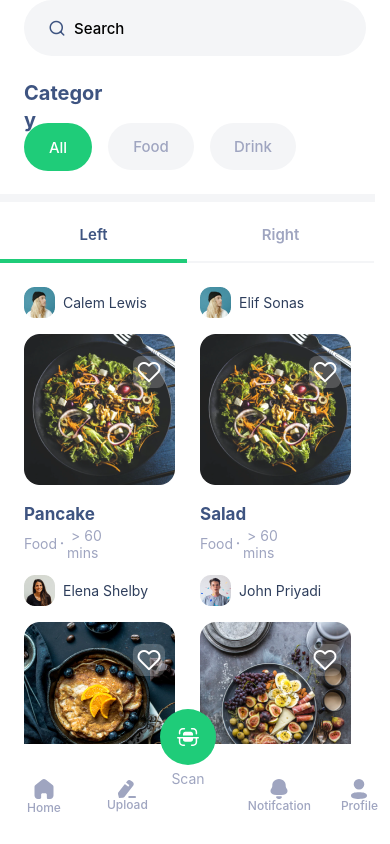
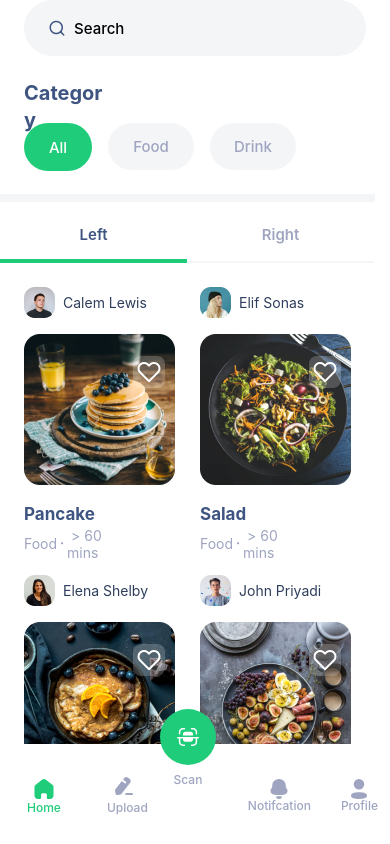
Before and after one commit to olatunjiemanuel/Food-App-CodingChallenge, a React Native app: screen / in a window 390 px wide. Built offline with nearby package versions, Linux system fonts and the light colour scheme.

Commit message:
Done with Food-App-Challenge

```diff
--- a/App.js
+++ b/App.js
@@ -148,8 +148,8 @@ export default function App() {
         >
           <View>
             <ChefCardTemplate
-              profilePic={require("./assets/Images/ElifSonas.png")}
-              mealImage={require("./assets/Images/Salad.png")}
+              profilePic={require("./assets/Images/CalemLewis.png")}
+              mealImage={require("./assets/Images/Pancake.png")}
               mealName="Pancake"
               ChefName="Calem Lewis"
             />
--- a/assets/SVG icons/UploadIcon.js
+++ b/assets/SVG icons/UploadIcon.js
@@ -3,8 +3,8 @@ import Svg, { Path } from "react-native-svg";
 
 const SvgComponent = (props) => (
   <Svg
-    width={18}
-    height={18}
+    width={24}
+    height={24}
     fill="none"
     xmlns="http://www.w3.org/2000/svg"
     {...props}
--- a/components/BottomNavigator.js
+++ b/components/BottomNavigator.js
@@ -1,5 +1,5 @@
-import React from "react";
-import { StyleSheet, Text, View } from "react-native";
+import React, { useState } from "react";
+import { StyleSheet, Text, Pressable, View } from "react-native";
 
 import HomeIcon from "../assets/SVG icons/HomeIcon";
 import UploadIcon from "../assets/SVG icons/UploadIcon";
@@ -8,16 +8,51 @@ import NotificationIcon from "../assets/SVG icons/NotificationIcon";
 import ProfileIcon from "../assets/SVG icons/ProfileIcon";
 
 const BottomNavigator = () => {
+  const [homebuttonpress, sethomebuttonpress] = useState(true);
+  const [uploadbuttonpress, setuploadbuttonpress] = useState(false);
+  const [notificationbuttonpress, setnotificationbuttonpress] = useState(false);
+  const [profilebuttonpress, setprofilebuttonpress] = useState(false);
+
   return (
     <View style={styles.container}>
-      <View style={{ alignItems: "center", marginLeft: 27 }}>
-        <HomeIcon color="#9FA5C0" />
-        <Text style={styles.text}>Home</Text>
-      </View>
-      <View style={{ alignItems: "center", marginLeft: 46 }}>
-        <UploadIcon color="#9FA5C0" />
-        <Text style={styles.text}>Upload</Text>
-      </View>
+      <Pressable
+        onPress={() => {
+          sethomebuttonpress(true);
+          setuploadbuttonpress(false);
+          setnotificationbuttonpress(false);
+          setprofilebuttonpress(false);
+        }}
+        style={{ alignItems: "center", marginLeft: 27 }}
+      >
+        <HomeIcon color={homebuttonpress ? "#1FCC79" : "#9FA5C0"} />
+        <Text
+          style={[
+            styles.text,
+            { color: homebuttonpress ? "#1FCC79" : "#9FA5C0" },
+          ]}
+        >
+          Home
+        </Text>
+      </Pressable>
+      <Pressable
+        onPress={() => {
+          setuploadbuttonpress(true);
+          sethomebuttonpress(false);
+          setnotificationbuttonpress(false);
+          setprofilebuttonpress(false);
+        }}
+        style={{ alignItems: "center", marginLeft: 46 }}
+      >
+        <UploadIcon color={uploadbuttonpress ? "#1FCC79" : "#9FA5C0"} />
+        <Text
+          style={[
+            styles.text,
+            { color: uploadbuttonpress ? "#1FCC79" : "#9FA5C0" },
+          ]}
+        >
+          Upload
+        </Text>
+      </Pressable>
       <View
         style={{
           position: "absolute",
@@ -40,20 +75,50 @@ const BottomNavigator = () => {
         >
           <ScanIcon color="#fff" />
         </View>
-        <View>
-          <Text style={{ color: "#9FA5C0", marginTop: 5, textAlign: "center" }}>
-            Scan
-          </Text>
+        <View style={{ marginTop: 8 }}>
+          <Text style={styles.text}>Scan</Text>
         </View>
       </View>
-      <View style={{ alignItems: "center", marginLeft: 100 }}>
-        <NotificationIcon color="#9FA5C0" />
-        <Text style={styles.text}>Notifcation</Text>
-      </View>
-      <View style={{ alignItems: "center", marginLeft: 30 }}>
-        <ProfileIcon color="#9FA5C0" />
-        <Text style={styles.text}>Profile</Text>
-      </View>
+      <Pressable
+        onPress={() => {
+          setnotificationbuttonpress(true);
+          setuploadbuttonpress(false);
+          sethomebuttonpress(false);
+          setprofilebuttonpress(false);
+        }}
+        style={{ alignItems: "center", marginLeft: 100 }}
+      >
+        <NotificationIcon
+          color={notificationbuttonpress ? "#1FCC79" : "#9FA5C0"}
+        />
+        <Text
+          style={[
+            styles.text,
+            { color: notificationbuttonpress ? "#1FCC79" : "#9FA5C0" },
+          ]}
+        >
+          Notifcation
+        </Text>
+      </Pressable>
+      <Pressable
+        onPress={() => {
+          setprofilebuttonpress(true);
+          setnotificationbuttonpress(false);
+          setuploadbuttonpress(false);
+          sethomebuttonpress(false);
+        }}
+        style={{ alignItems: "center", marginLeft: 30 }}
+      >
+        <ProfileIcon color={profilebuttonpress ? "#1FCC79" : "#9FA5C0"} />
+        <Text
+          style={[
+            styles.text,
+            { color: profilebuttonpress ? "#1FCC79" : "#9FA5C0" },
+          ]}
+        >
+          Profile
+        </Text>
+      </Pressable>
     </View>
   );
 };
```
Also changed, not shown: assets/Images/CalemLewis.png (added), assets/Images/Pancake.png (added).
